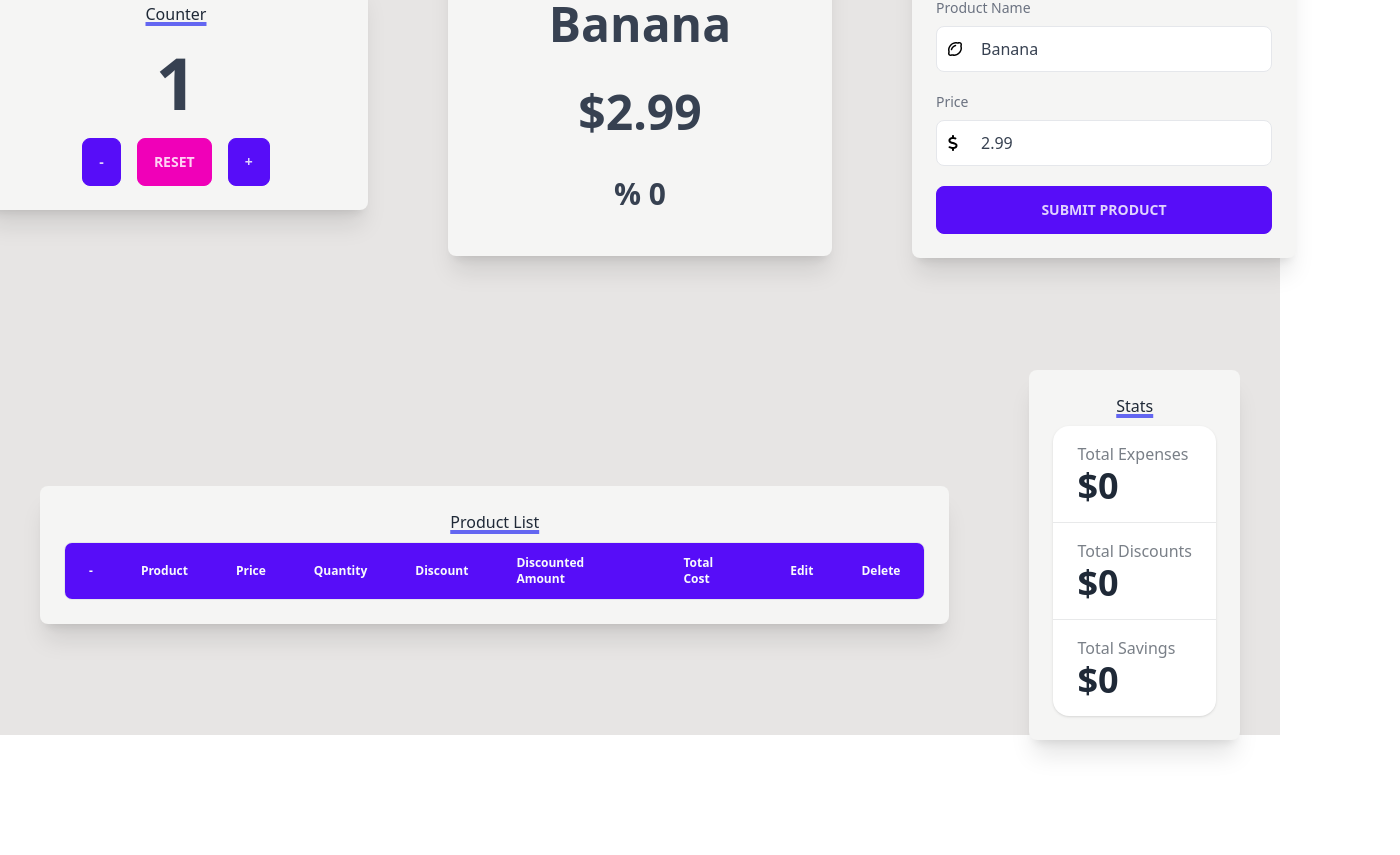
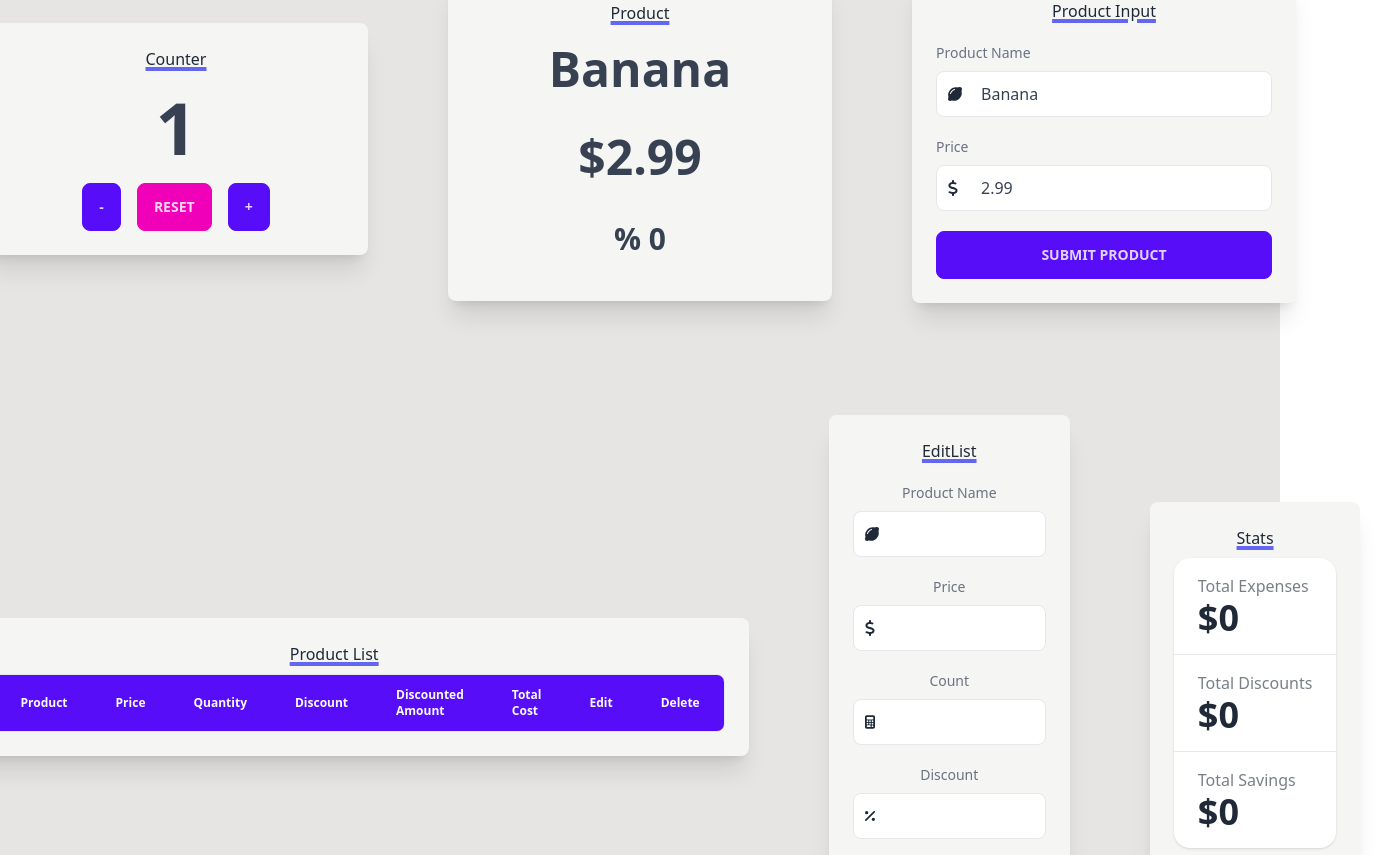
Before and after one commit to JustenMX/ntu-price-cart-app, a React (Vite) app: page / in a window 1280 px wide. Shown: the part 65-920 px from the top of the page, 1400 px wide, since content can reach past the window. Before the commit the page ends 845 px from the top, so only its background shows below. Built offline with nearby package versions, Linux system fonts and the light colour scheme.

Commit message:
Complete CSS for EditList

```diff
--- a/package.json
+++ b/package.json
@@ -10,6 +10,10 @@
     "preview": "vite preview"
   },
   "dependencies": {
+    "@fortawesome/fontawesome-svg-core": "^6.4.0",
+    "@fortawesome/free-regular-svg-icons": "^6.4.0",
+    "@fortawesome/free-solid-svg-icons": "^6.4.0",
+    "@fortawesome/react-fontawesome": "^0.2.0",
     "react": "^18.2.0",
     "react-dom": "^18.2.0",
     "uuid": "^9.0.0"
--- a/src/components/EditList.jsx
+++ b/src/components/EditList.jsx
@@ -1,9 +1,145 @@
-//
-function EditList() {
+/* eslint-disable react/prop-types */
+import Button from "./Button";
+import { FontAwesomeIcon } from "@fortawesome/react-fontawesome";
+import {
+  faLemon,
+  faDollarSign,
+  faCalculator,
+  faPercent,
+} from "@fortawesome/free-solid-svg-icons";
+
+function EditList(props) {
+  const { buttonLabel, buttonCSS } = props;
   return (
-    <div>
-      <h1>Edit List</h1>
-    </div>
+    <>
+      {/* Product Input */}
+      <div className="mt-5">
+        <label
+          htmlFor="product-input"
+          className="block text-sm text-gray-500 dark:text-gray-300"
+        >
+          Product Name
+        </label>
+
+        <div className="relative flex items-center mt-2">
+          <span className="absolute">
+            <svg
+              className="mx-3"
+              xmlns="http://www.w3.org/2000/svg"
+              height="1em"
+              viewBox="0 0 448 512"
+            >
+              <FontAwesomeIcon icon={faLemon} />
+            </svg>
+          </span>
+
+          <input
+            type="text"
+            className="block w-full py-2.5 text-gray-700 placeholder-gray-400/70 bg-white border border-gray-200 rounded-lg pl-11 pr-5 rtl:pr-11 rtl:pl-5 dark:bg-gray-900 dark:text-gray-300 dark:border-gray-600 focus:border-blue-400 dark:focus:border-blue-300 focus:ring-blue-300 focus:outline-none focus:ring focus:ring-opacity-40"
+          />
+          {/* <p className="mt-3 text-xs text-gray-400 dark:text-gray-600">
+            Lorem ipsum dolor sit amet consectetur adipisicing elit.
+          </p> */}
+        </div>
+      </div>
+
+      {/* Price Input */}
+      <div className="mt-5 mb-5">
+        <label
+          htmlFor="price-input"
+          className="block text-sm text-gray-500 dark:text-gray-300"
+        >
+          Price
+        </label>
+
+        <div className="relative flex items-center mt-2">
+          <span className="absolute">
+            <svg
+              className="mx-3"
+              xmlns="http://www.w3.org/2000/svg"
+              height="1em"
+              viewBox="0 0 320 512"
+            >
+              <FontAwesomeIcon icon={faDollarSign} />
+            </svg>
+          </span>
+
+          <input
+            type="number"
+            className="block w-full py-2.5 text-gray-700 placeholder-gray-400/70 bg-white border border-gray-200 rounded-lg pl-11 pr-5 rtl:pr-11 rtl:pl-5 dark:bg-gray-900 dark:text-gray-300 dark:border-gray-600 focus:border-blue-400 dark:focus:border-blue-300 focus:ring-blue-300 focus:outline-none focus:ring focus:ring-opacity-40"
+          />
+          {/* <p className="mt-3 text-xs text-gray-400 dark:text-gray-600">
+            Lorem ipsum dolor sit amet consectetur adipisicing elit.
+          </p> */}
+        </div>
+      </div>
+
+      {/* Count Input */}
+      <div className="mt-5 mb-5">
+        <label
+          htmlFor="price-input"
+          className="block text-sm text-gray-500 dark:text-gray-300"
+        >
+          Count
+        </label>
+
+        <div className="relative flex items-center mt-2">
+          <span className="absolute">
+            <svg
+              className="mx-3"
+              xmlns="http://www.w3.org/2000/svg"
+              height="1em"
+              viewBox="0 0 320 512"
+            >
+              <FontAwesomeIcon icon={faCalculator} />
+            </svg>
+          </span>
+
+          <input
+            type="number"
+            className="block w-full py-2.5 text-gray-700 placeholder-gray-400/70 bg-white border border-gray-200 rounded-lg pl-11 pr-5 rtl:pr-11 rtl:pl-5 dark:bg-gray-900 dark:text-gray-300 dark:border-gray-600 focus:border-blue-400 dark:focus:border-blue-300 focus:ring-blue-300 focus:outline-none focus:ring focus:ring-opacity-40"
+          />
+          {/* <p className="mt-3 text-xs text-gray-400 dark:text-gray-600">
+            Lorem ipsum dolor sit amet consectetur adipisicing elit.
+          </p> */}
+        </div>
+      </div>
+
+      {/* Discount Input */}
+      <div className="mt-5 mb-5">
+        <label
+          htmlFor="price-input"
+          className="block text-sm text-gray-500 dark:text-gray-300"
+        >
+          Discount
+        </label>
+
+        <div className="relative flex items-center mt-2">
+          <span className="absolute">
+            <svg
+              className="mx-3"
+              xmlns="http://www.w3.org/2000/svg"
+              height="1em"
+              viewBox="0 0 320 512"
+            >
+              <FontAwesomeIcon icon={faPercent} />
+            </svg>
+          </span>
+
+          <input
+            type="number"
+            className="block w-full py-2.5 text-gray-700 placeholder-gray-400/70 bg-white border border-gray-200 rounded-lg pl-11 pr-5 rtl:pr-11 rtl:pl-5 dark:bg-gray-900 dark:text-gray-300 dark:border-gray-600 focus:border-blue-400 dark:focus:border-blue-300 focus:ring-blue-300 focus:outline-none focus:ring focus:ring-opacity-40"
+          />
+          {/* <p className="mt-3 text-xs text-gray-400 dark:text-gray-600">
+            Lorem ipsum dolor sit amet consectetur adipisicing elit.
+          </p> */}
+        </div>
+        <div className="flex justify-center space-x-4 mt-5">
+          <Button buttonLabel="Cancel" buttonCSS="btn btn-secondary" />
+          <Button buttonLabel="Submit" buttonCSS="btn btn-primary" />
+        </div>
+      </div>
+    </>
   );
 }
 
--- a/src/components/Input.jsx
+++ b/src/components/Input.jsx
@@ -1,4 +1,6 @@
 import PropTypes from "prop-types";
+import { FontAwesomeIcon } from "@fortawesome/react-fontawesome";
+import { faLemon, faDollarSign } from "@fortawesome/free-solid-svg-icons";
 
 function Input(props) {
   const {
@@ -35,7 +37,7 @@ function Input(props) {
               height="1em"
               viewBox="0 0 448 512"
             >
-              <path d="M368 80c-3.2 0-6.2 .4-8.9 1.3C340 86.8 313 91.9 284.8 84.6C227.4 69.7 160.2 92 110.1 142.1S37.7 259.4 52.6 316.8c7.3 28.2 2.2 55.2-3.3 74.3c-.8 2.8-1.3 5.8-1.3 8.9c0 17.7 14.3 32 32 32c3.2 0 6.2-.4 8.9-1.3c19.1-5.5 46.1-10.7 74.3-3.3c57.4 14.9 124.6-7.4 174.7-57.5s72.4-117.3 57.5-174.7c-7.3-28.2-2.2-55.2 3.3-74.3c.8-2.8 1.3-5.8 1.3-8.9c0-17.7-14.3-32-32-32zm0-48c44.2 0 80 35.8 80 80c0 7.7-1.1 15.2-3.1 22.3c-4.6 15.8-7.1 32.9-3 48.9c20.1 77.6-10.9 161.5-70 220.7s-143.1 90.2-220.7 70c-16-4.1-33-1.6-48.9 3c-7.1 2-14.6 3.1-22.3 3.1c-44.2 0-80-35.8-80-80c0-7.7 1.1-15.2 3.1-22.3c4.6-15.8 7.1-32.9 3-48.9C-14 251.3 17 167.3 76.2 108.2S219.3 18 296.8 38.1c16 4.1 33 1.6 48.9-3c7.1-2 14.6-3.1 22.3-3.1zM246.7 167c-52 15.2-96.5 59.7-111.7 111.7c-3.7 12.7-17.1 20-29.8 16.3s-20-17.1-16.3-29.8c19.8-67.7 76.6-124.5 144.3-144.3c12.7-3.7 26.1 3.6 29.8 16.3s-3.6 26.1-16.3 29.8z" />
+              <FontAwesomeIcon icon={faLemon} />
             </svg>
           </span>
 
@@ -67,7 +69,7 @@ function Input(props) {
               height="1em"
               viewBox="0 0 320 512"
             >
-              <path d="M160 0c17.7 0 32 14.3 32 32V67.7c1.6 .2 3.1 .4 4.7 .7c.4 .1 .7 .1 1.1 .2l48 8.8c17.4 3.2 28.9 19.9 25.7 37.2s-19.9 28.9-37.2 25.7l-47.5-8.7c-31.3-4.6-58.9-1.5-78.3 6.2s-27.2 18.3-29 28.1c-2 10.7-.5 16.7 1.2 20.4c1.8 3.9 5.5 8.3 12.8 13.2c16.3 10.7 41.3 17.7 73.7 26.3l2.9 .8c28.6 7.6 63.6 16.8 89.6 33.8c14.2 9.3 27.6 21.9 35.9 39.5c8.5 17.9 10.3 37.9 6.4 59.2c-6.9 38-33.1 63.4-65.6 76.7c-13.7 5.6-28.6 9.2-44.4 11V480c0 17.7-14.3 32-32 32s-32-14.3-32-32V445.1c-.4-.1-.9-.1-1.3-.2l-.2 0 0 0c-24.4-3.8-64.5-14.3-91.5-26.3c-16.1-7.2-23.4-26.1-16.2-42.2s26.1-23.4 42.2-16.2c20.9 9.3 55.3 18.5 75.2 21.6c31.9 4.7 58.2 2 76-5.3c16.9-6.9 24.6-16.9 26.8-28.9c1.9-10.6 .4-16.7-1.3-20.4c-1.9-4-5.6-8.4-13-13.3c-16.4-10.7-41.5-17.7-74-26.3l-2.8-.7 0 0C119.4 279.3 84.4 270 58.4 253c-14.2-9.3-27.5-22-35.8-39.6c-8.4-17.9-10.1-37.9-6.1-59.2C23.7 116 52.3 91.2 84.8 78.3c13.3-5.3 27.9-8.9 43.2-11V32c0-17.7 14.3-32 32-32z" />
+              <FontAwesomeIcon icon={faDollarSign} />
             </svg>
           </span>
 
--- a/src/components/Product.jsx
+++ b/src/components/Product.jsx
@@ -65,6 +65,7 @@ function Product(props) {
             Product Input
           </h1>
         </div>
+
         <Input
           productInputLabel={ctx.productName}
           priceInputLabel={ctx.price}
--- a/src/components/ProductContainer.jsx
+++ b/src/components/ProductContainer.jsx
@@ -5,6 +5,7 @@ import { v4 as uuidv4 } from "uuid";
 import Product from "./Product";
 import ViewList from "./ViewList";
 import Stats from "./Stats";
+import EditList from "./editList";
 
 function ProductContainer() {
   // use Context object from ProductReducer
@@ -12,6 +13,7 @@ function ProductContainer() {
   // useState
   const [list, setList] = useState([]);
   const [stats, setStats] = useState({});
+  const [editList, setEditList] = useState(true);
 
   // Handler for Input Submit
   const handlerInputSubmit = () => {
@@ -79,11 +81,13 @@ function ProductContainer() {
 
   return (
     <>
-      <div className="flex flex-col justify-center items-center h-screen bg-stone-200">
+      <div className="flex flex-col justify-center items-center bg-stone-200">
         <div className="flex flex-row justify-center items-center">
           <Product handlerInputSubmit={handlerInputSubmit} />
         </div>
+
         <div className="flex flex-row justify-center items-center mt-8">
+          {/* ViewList */}
           <div className="w-auto h-auto card bg-stone-100 shadow-xl rounded-lg p-6 m-10">
             <div className="text-center mb-2">
               <h1 className="underline decoration-4 decoration-indigo-500">
@@ -97,6 +101,21 @@ function ProductContainer() {
               handlerEditListItem={handlerEditListItem}
             />
           </div>
+          {/* ViewList */}
+          {/* EditList */}
+          {editList && (
+            <div className="w-auto h-auto card bg-stone-100 shadow-xl rounded-lg p-6 m-10">
+              <div className="text-center mb-2">
+                <h1 className="underline decoration-4 decoration-indigo-500">
+                  EditList
+                </h1>
+                <EditList />
+              </div>
+            </div>
+          )}
+          {/* EditList */}
+
+          {/* Stats */}
           <div className="w-auto h-auto card bg-stone-100 shadow-xl rounded-lg p-6 m-10">
             <div className="text-center mb-2">
               <h1 className="underline decoration-4 decoration-indigo-500">
@@ -110,6 +129,7 @@ function ProductContainer() {
               totalSavings={stats.savings}
             />
           </div>
+          {/* stats */}
         </div>
       </div>
     </>
--- a/src/components/ViewList.jsx
+++ b/src/components/ViewList.jsx
@@ -96,13 +96,17 @@ function ViewList(props) {
                         className="px-6 py-4 whitespace-nowrap text-sm font-medium text-gray-800"
                         onClick={() => handlerEditListItem(listItem.uid)}
                       >
-                        🔧
+                        <span className="cursor-pointer hover:animate-pulse">
+                          🔧
+                        </span>
                       </td>
                       <td
                         className="px-6 py-4 whitespace-nowrap text-sm font-medium text-gray-800"
                         onClick={() => handlerDeleteListItem(listItem.uid)}
                       >
-                        ❌
+                        <span className="cursor-pointer hover:animate-pulse">
+                          ❌
+                        </span>
                       </td>
                     </tr>
                   ))}
```
Also changed, not shown: 1 other file (tests, documents, lock files or other folders).
